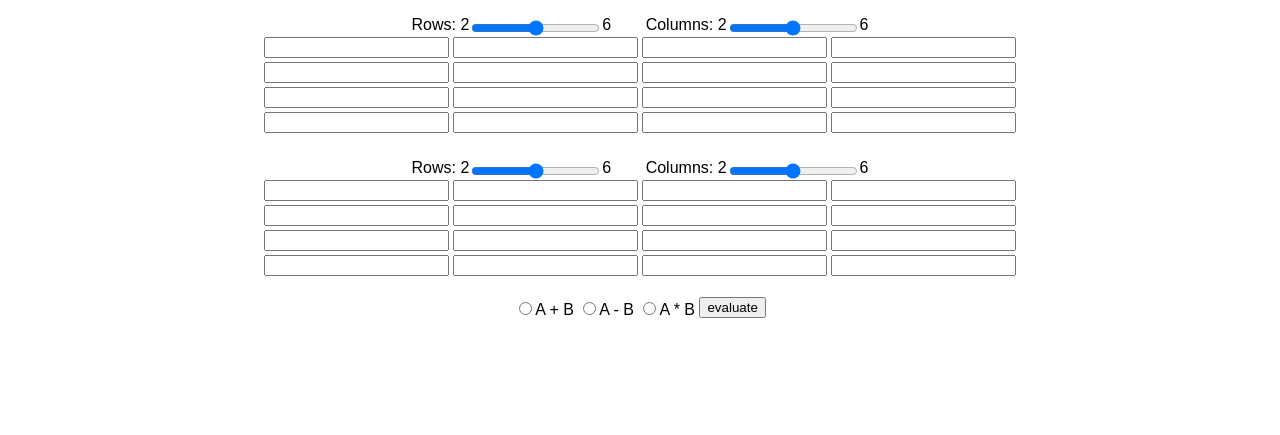
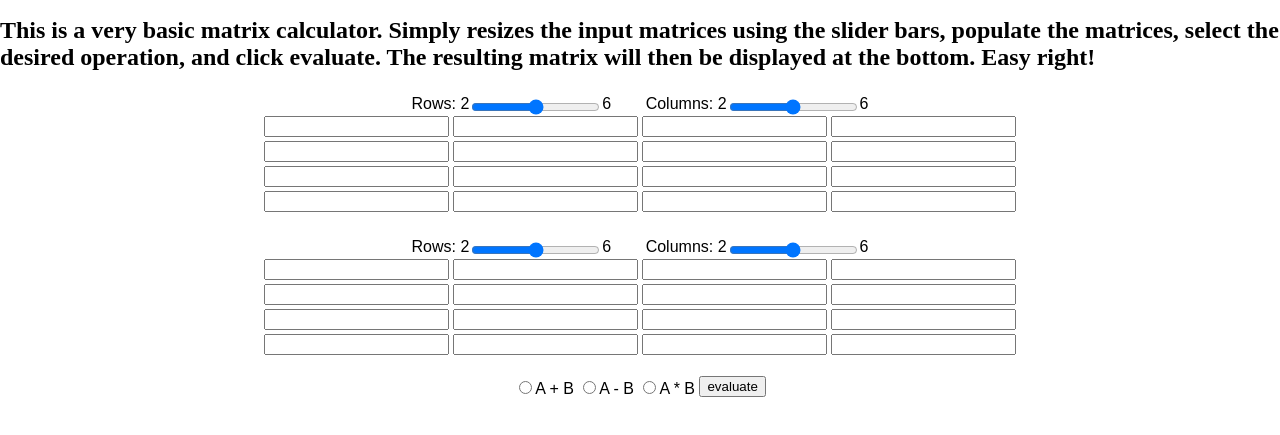
Before and after one commit to l90lpa/matrix-calculator-website, a website: page views/index.html in a window 1280 px wide. Shown: the part 123-558 px from the top of the page. Drawn offline with nearby package versions, Linux system fonts and the light colour scheme; files whose address does not match are found by name.

Commit message:
Added elements to create an introduction to the page

```diff
--- a/views/index.html
+++ b/views/index.html
@@ -6,7 +6,6 @@
 		<link rel="stylesheet" type="text/css" href="/css/homepage.css">
 	</head>
 	<body>
-
 	  <header>
 	    <img src="/image/logo.png" alt="logo">
 	    <div class="header_container">
@@ -15,8 +14,11 @@
 	      <nav><a class="uploadLink" href="/">Home</a></nav>
 	    </div>
 	  </header>
-
-
+	  <div class="intro">
+	    <h2 id="intro">This is a very basic matrix calculator. Simply resizes the input matrices using
+	    the slider bars, populate the matrices, select the desired operation, and click
+	    evaluate. The resulting matrix will then be displayed at the bottom. Easy right!</h2>
+	  </div>
 	  <div class="matrix">
 	    <div class="matrix_dimensions" id="matrix_one_dims">
 	      Rows: 2<input type="range" name="rows" min="2" max="6" step="1" value="4">6<span></span>
@@ -49,7 +51,6 @@
 		</tr>
 	      </table>
 	    </div>
-
 	    <div class="matrix">
 		  <div class="matrix_dimensions" id="matrix_two_dims">
 		    Rows: 2<input type="range" name="rows" min="2" max="6" step="1" value="4">6<span></span>
@@ -82,7 +83,6 @@
 		    </tr>
 		  </table>
 		</div>
-
 		<div class="operatorSelector">
 		  <p></p>
 		  <input type="radio" name="operator_1" value="+">A + B
@@ -90,9 +90,6 @@
 		  <input type="radio" name="operator_3" value="*">A * B
 		  <input id="evaluate" type="button" value="evaluate">
 		</div>
-
-
-
 		<div class="matrix" id="matrix_three">
 		  <p></p>
 		  <table></table>
```
Lines whose indentation alone changed are shown as unchanged.
